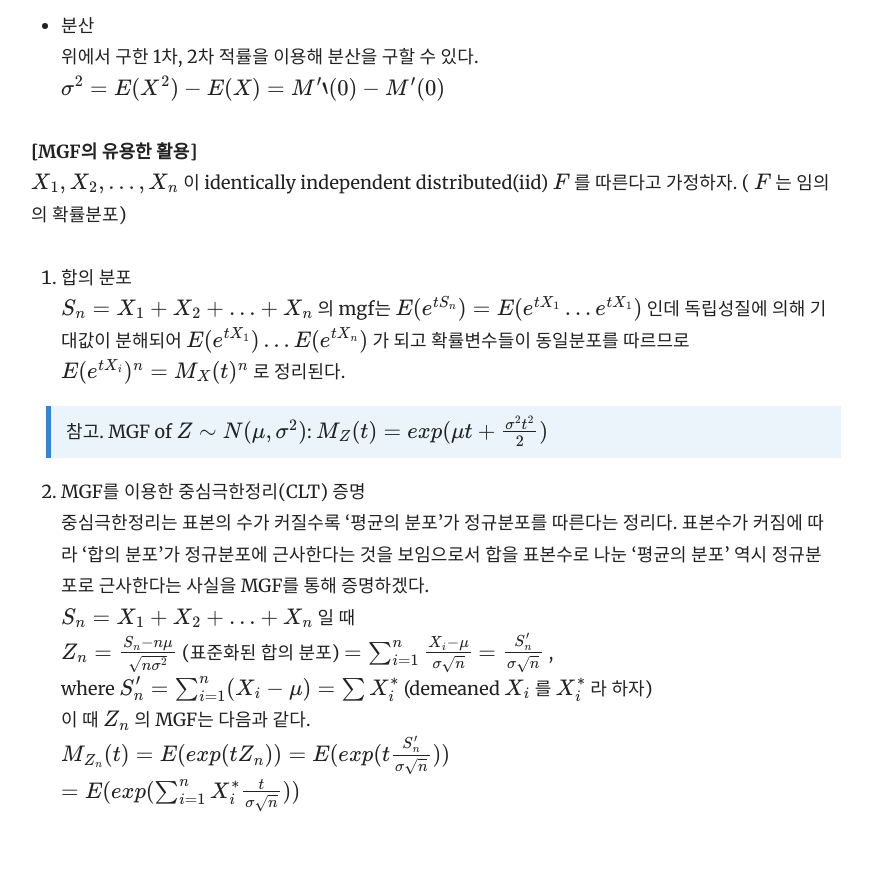
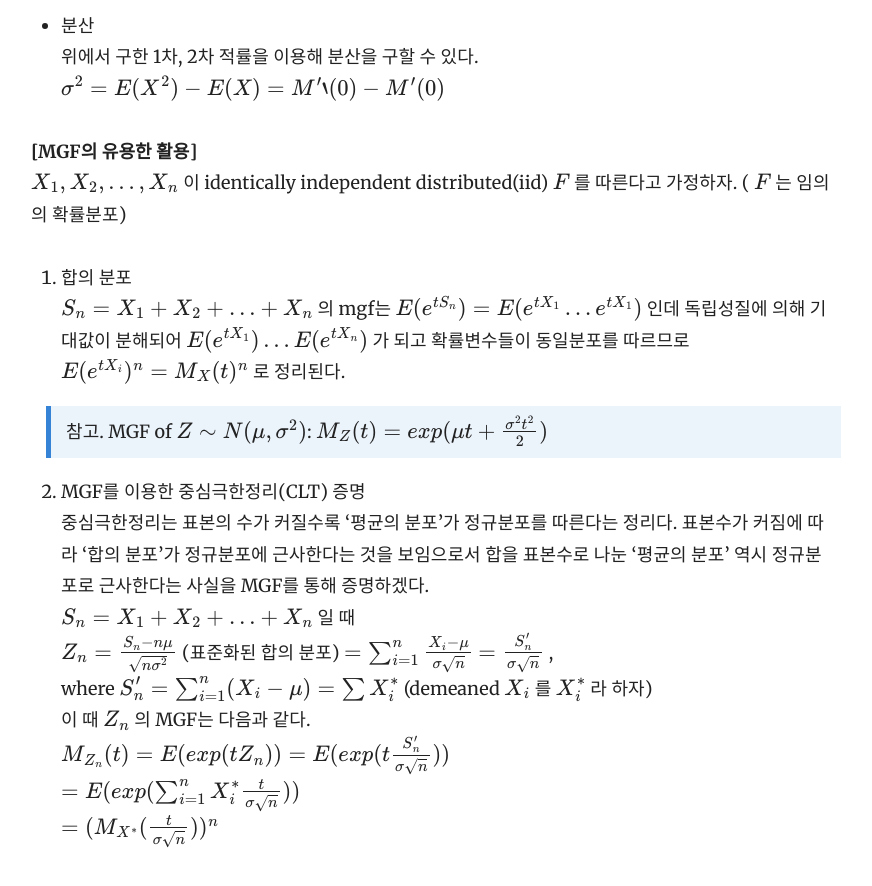
Before and after one commit to yrk3434/yrk3434.github.io, a Jekyll site: the page built from _docs/Theory/Mathematical Statistics.md, in a window 1280 px wide and 900 px high, scrolled down 2421 px. Shown: the top 886 px of the window, without its empty margins (359-1231 px from the left). Built offline with Jekyll 4.4.1, drawn with Linux system fonts in a browser that asks for light colours; formulas are drawn with MathJax 3; before the commit the page ends 3284 px from its top, so only the background shows below that.

Commit message:
Update Mathematical Statistics.md

```diff
--- a/_docs/Theory/Mathematical Statistics.md
+++ b/_docs/Theory/Mathematical Statistics.md
@@ -86,3 +86,4 @@ $ X_1, X_2, ..., X_n $ 이 identically independent distributed(iid) $ F $ 를
   이 때 $ Z_n $ 의 MGF는 다음과 같다.  <br/>
   $ M_{Z_n}(t) = E(exp(t Z_n)) = E( exp( t \frac{S_n'}{ \sigma \sqrt{n} } ) ) $  <br/>
   $ = E( exp( \sum_{i=1}^n X_i^* \frac{ t }{ \sigma \sqrt{n} } ) ) $ <br/>
+  $ =  ( M_{X^*}( \frac{t}{ \sigma \sqrt{n} }  ) )^n $ <br/>
```
